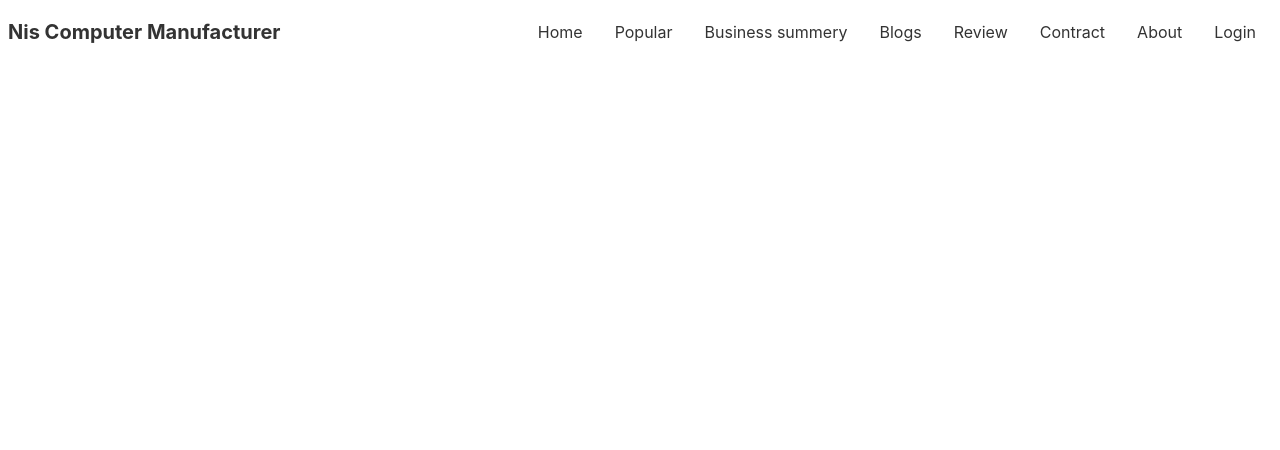
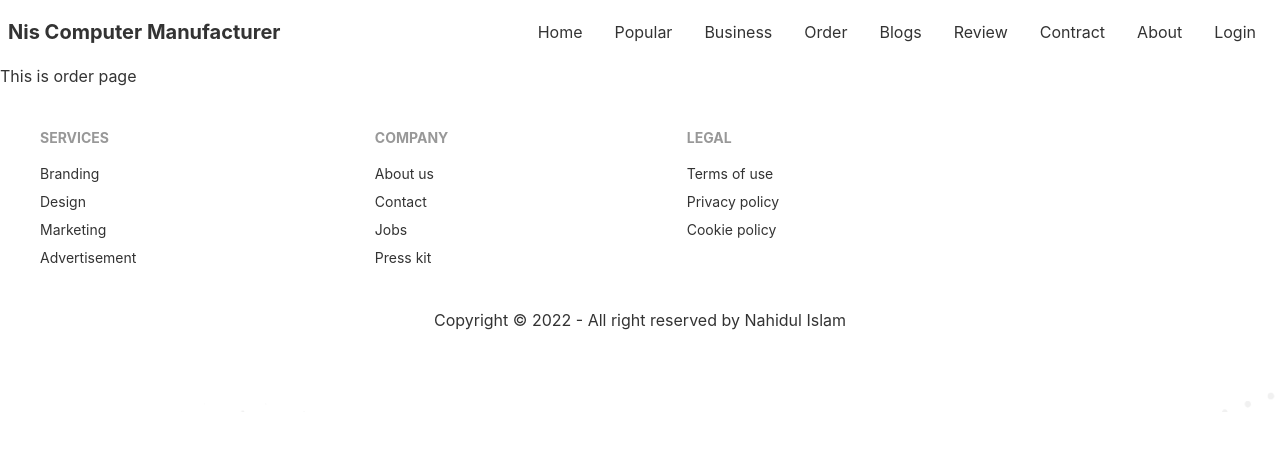
Before and after one commit to withnahidul/assignment-12-client, a React (Create React App) app: page /order in a window 1280 px wide. Shown: the top 450 px of the page. Built offline with nearby package versions, Linux system fonts and the light colour scheme.

Commit message:
footer-new

```diff
--- a/src/App.js
+++ b/src/App.js
@@ -7,6 +7,9 @@ import Login from './Pages/Login/Login';
 import Blogs from './Pages/Blogs/Blogs';
 import Contract from './Pages/Contract/Contract';
 import Popular from './Pages/Home/Popular';
+import Business from './Pages/Home/Business';
+import Order from './Pages/Order/Order';
+
 
 
 function App() {
@@ -18,7 +21,9 @@ function App() {
         <Route path="about" element={<About />} />
         <Route path="blogs" element={<Blogs />} />
         <Route path="popular" element={<Popular />} />
-        <Route path="contract" element={<Contract/>} />
+        <Route path="order" element={<Order />} />
+        <Route path="business" element={<Business />} />
+        <Route path="contract" element={<Contract />} />
         <Route path="login" element={<Login />} />
       </Routes>
     </div>
--- /dev/null
+++ b/src/Pages/Home/Business.js
@@ -0,0 +1,11 @@
+import React from 'react';
+
+const Business = () => {
+    return (
+        <div>
+           <h2>this is business!!</h2>
+        </div>
+    );
+};
+
+export default Business;
--- a/src/Pages/Home/Home.js
+++ b/src/Pages/Home/Home.js
@@ -1,12 +1,11 @@
 import React from 'react';
 import Banner from './Banner';
-import Footer from './Footer';
+import Footer from '../Shared/Footer';
 import Info from './Info';
 import MakeBusiness from './MakeBusiness';
-import Popular from './Popular';
-
 import Services from './Services';
 import Testimonials from './Testimonials';
+
 
 
 
@@ -17,7 +16,6 @@ const Home = () => {
         <div className='my-28 px-12'>
             <Banner></Banner>
             <Info ></Info>
-            <Popular></Popular>
             <Services></Services>
             <MakeBusiness></MakeBusiness>
             <Testimonials></Testimonials>
--- /dev/null
+++ b/src/Pages/Order/Order.js
@@ -0,0 +1,13 @@
+import React from 'react';
+import Footer from '../Shared/Footer';
+
+const Order = () => {
+    return (
+        <div>
+            <h3>This is order page</h3>
+            <Footer></Footer>
+        </div>
+    );
+};
+
+export default Order;
--- a/src/Pages/Home/Footer.js
+++ b/src/Pages/Shared/Footer.js
@@ -28,6 +28,9 @@ const Footer = () => {
                     <a className="link link-hover">Privacy policy</a>
                     <a className="link link-hover">Cookie policy</a>
                 </div>
+                <div>
+
+                </div>
             </div>
             <div className='my-10 text-center'>
                 <p>Copyright © 2022 - All right reserved by Nahidul Islam</p>
--- a/src/Pages/Shared/Navbar.js
+++ b/src/Pages/Shared/Navbar.js
@@ -5,7 +5,8 @@ const Navbar = () => {
     const menuItems = <>
         <li><Link to="/">Home</Link></li>
         <li><Link to="/popular">Popular</Link></li>
-        <li><Link to="/business summery">Business summery</Link></li>
+        <li><Link to="/business">Business</Link></li>
+        <li><Link to="/order">Order</Link></li>
         <li><Link to="/blogs">Blogs</Link></li>
         <li><Link to="/review">Review</Link></li>
         <li><Link to="/contract">Contract</Link></li>
```
